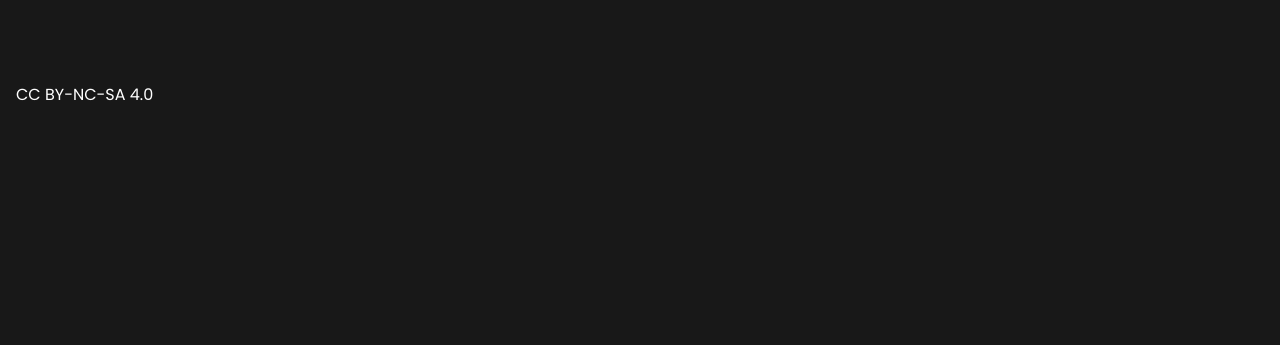
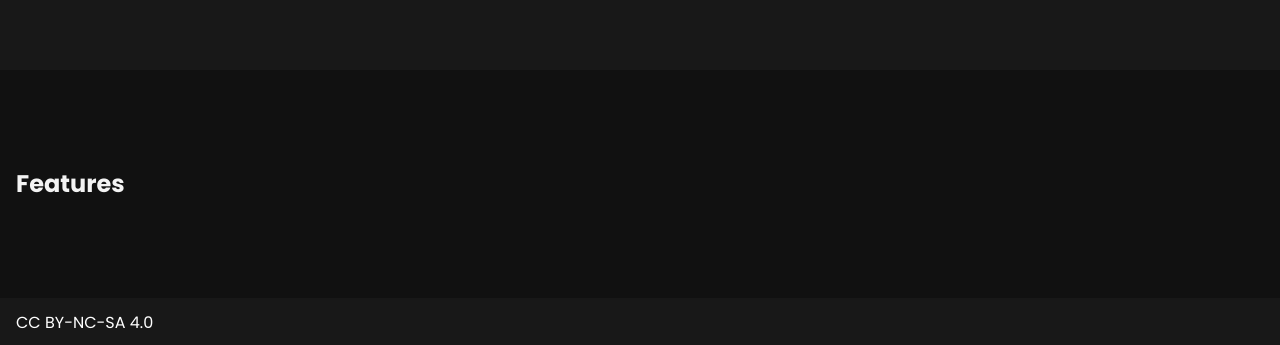
Before and after one commit to HybridFox/rigs-of-rods, an Angular app: page / in a window 1280 px wide. Shown: the part 2520-2865 px from the top of the page. Before the commit the page ends 2641 px from the top, so only its background shows below. Built offline with nearby package versions, Linux system fonts and the light colour scheme.

Commit message:
feat: add features

```diff
--- a/src/app/pages/home/home.page.html
+++ b/src/app/pages/home/home.page.html
@@ -143,7 +143,14 @@
             </div>
             <a [routerLink]="['/download']" class="a-button">Download <i data-feather="download"></i></a>
           </div>
+        </div>
       </div>
     </div>
   </div>
 </div>
+
+<div class="m-technical-features">
+  <div class="u-container">
+    <h2 class="a-title"><i data-feather="info"></i> Features</h2>
+  </div>
+</div>
--- a/src/assets/scss/app.scss
+++ b/src/assets/scss/app.scss
@@ -14,6 +14,7 @@
 @import "molecules/m-news.scss";
 @import "molecules/m-footer.scss";
 @import "molecules/m-mods.scss";
+@import "molecules/m-technical-features.scss";
 
 @import "atoms/a-button.scss";
 @import "atoms/a-title.scss";
--- /dev/null
+++ b/src/assets/scss/molecules/m-technical-features.scss
@@ -0,0 +1,4 @@
+.m-technical-features {
+  padding: $spacer-3x-large 0;
+  background: $background-darker;
+}
```
